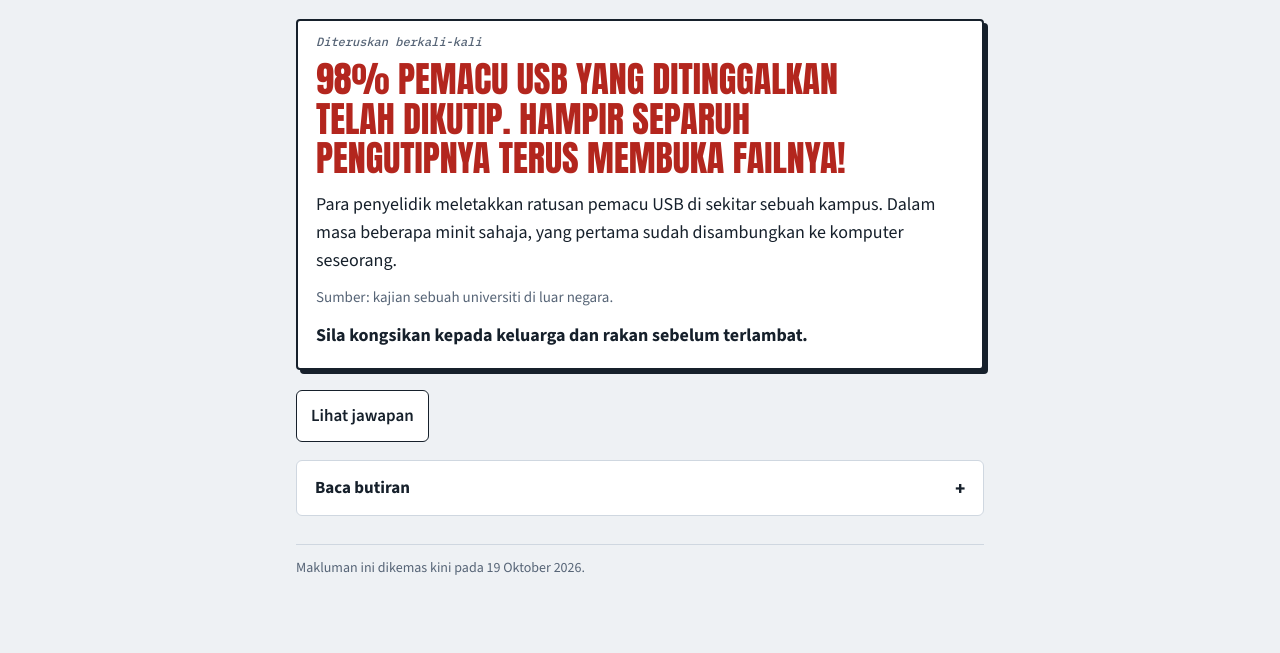
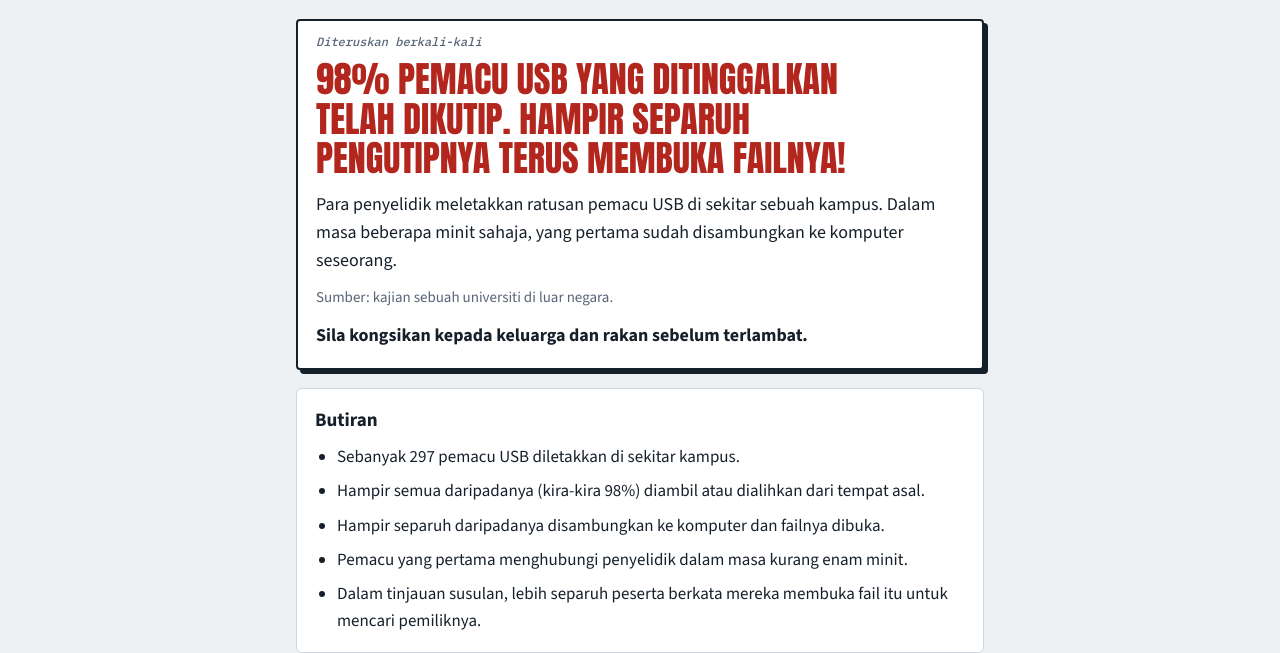
Before and after one commit to asushi199/makluman-awam, a plain HTML site: page index.html in a window 1280 px wide. Shown: the part 178-831 px from the top of the page. Drawn offline with nearby package versions, Linux system fonts and the light colour scheme.

Commit message:
Show details open and move answer button below
Co-Authored-By: Claude Sonnet 5.5 <noreply@anthropic.com>

```diff
--- a/index.html
+++ b/index.html
@@ -6,7 +6,7 @@
 <title>Makluman Orang Awam</title>
 <link rel="stylesheet" href="https://fonts.googleapis.com/css2?family=Anton&family=Source+Sans+3:wght@400;600;700&family=IBM+Plex+Mono:wght@500&display=swap">
 <style>
-/* Layout: a plain notice page with one forwarded-message card, a row of ordinary actions and an expandable details block. Nothing on the page comments on the message. */
+/* Layout: a plain notice page with one forwarded-message card, an always-open details block, then one button that reveals the answer. Nothing else on the page comments on the message. */
 :root {
   color-scheme: light;
   --bg: #eef1f4;
@@ -41,18 +41,15 @@ h1 { font-weight: 700; font-size: clamp(28px, 6vw, 38px); line-height: 1.12; mar
 .actions { margin-top: 20px; }
 .btn { font: inherit; font-weight: 600; text-align: center; background: var(--surface); color: var(--ink); border: 1.5px solid var(--ink); border-radius: 6px; padding: 12px 14px; cursor: pointer; }
 .btn:hover { background: var(--ink); color: var(--surface); }
-.btn:focus-visible, summary:focus-visible { outline: 3px solid var(--accent); outline-offset: 2px; }
+.btn:focus-visible { outline: 3px solid var(--accent); outline-offset: 2px; }
 .answer { margin-top: 14px; background: var(--good-soft); border: 2px solid var(--good); border-radius: 6px; padding: 16px 18px; }
 .answer .tag { font-family: var(--f-mono); font-size: 13px; letter-spacing: .08em; text-transform: uppercase; color: var(--good); margin: 0 0 2px; }
 .answer h3 { font-size: 30px; line-height: 1.1; margin: 0 0 6px; }
 .answer p:last-child { margin: 0; }
 
-details { margin-top: 18px; background: var(--surface); border: 1px solid var(--line); border-radius: 6px; }
-summary { cursor: pointer; font-weight: 700; padding: 14px 18px; list-style: none; display: flex; justify-content: space-between; gap: 12px; }
-summary::-webkit-details-marker { display: none; }
-summary::after { content: "+"; font-family: var(--f-mono); }
-details[open] summary::after { content: "\2212"; }
-details ul { margin: 0; padding: 0 18px 18px 40px; display: grid; gap: 8px; }
+.detail { margin-top: 18px; background: var(--surface); border: 1px solid var(--line); border-radius: 6px; padding: 16px 18px 18px; }
+.detail h2 { font-size: 19px; margin: 0 0 10px; }
+.detail ul { margin: 0; padding-left: 22px; display: grid; gap: 8px; }
 .foot { margin-top: 28px; font-size: 14px; color: var(--muted); border-top: 1px solid var(--line); padding-top: 12px; }
 </style>
 </head>
@@ -70,6 +67,18 @@ details ul { margin: 0; padding: 0 18px 18px 40px; display: grid; gap: 8px; }
     <p class="ask">Sila kongsikan kepada keluarga dan rakan sebelum terlambat.</p>
   </article>
 
+
+  <section class="detail">
+    <h2>Butiran</h2>
+    <ul>
+      <li>Sebanyak 297 pemacu USB diletakkan di sekitar kampus.</li>
+      <li>Hampir semua daripadanya (kira-kira 98%) diambil atau dialihkan dari tempat asal.</li>
+      <li>Hampir separuh daripadanya disambungkan ke komputer dan failnya dibuka.</li>
+      <li>Pemacu yang pertama menghubungi penyelidik dalam masa kurang enam minit.</li>
+      <li>Dalam tinjauan susulan, lebih separuh peserta berkata mereka membuka fail itu untuk mencari pemiliknya.</li>
+    </ul>
+  </section>
+
   <div class="actions">
     <button class="btn" type="button" id="answer-btn" aria-expanded="false" aria-controls="answer">Lihat jawapan</button>
   </div>
@@ -78,17 +87,6 @@ details ul { margin: 0; padding: 0 18px 18px 40px; display: grid; gap: 8px; }
     <h3>BETUL</h3>
     <p>Kajian ini benar-benar telah dijalankan.</p>
   </div>
-
-  <details>
-    <summary>Baca butiran</summary>
-    <ul>
-      <li>Sebanyak 297 pemacu USB diletakkan di sekitar kampus.</li>
-      <li>Hampir semua daripadanya (kira-kira 98%) diambil atau dialihkan dari tempat asal.</li>
-      <li>Hampir separuh daripadanya disambungkan ke komputer dan failnya dibuka.</li>
-      <li>Pemacu yang pertama menghubungi penyelidik dalam masa kurang enam minit.</li>
-      <li>Dalam tinjauan susulan, lebih separuh peserta berkata mereka membuka fail itu untuk mencari pemiliknya.</li>
-    </ul>
-  </details>
 
   <p class="foot">Makluman ini dikemas kini pada 19 Oktober 2026.</p>
 </main>
```
